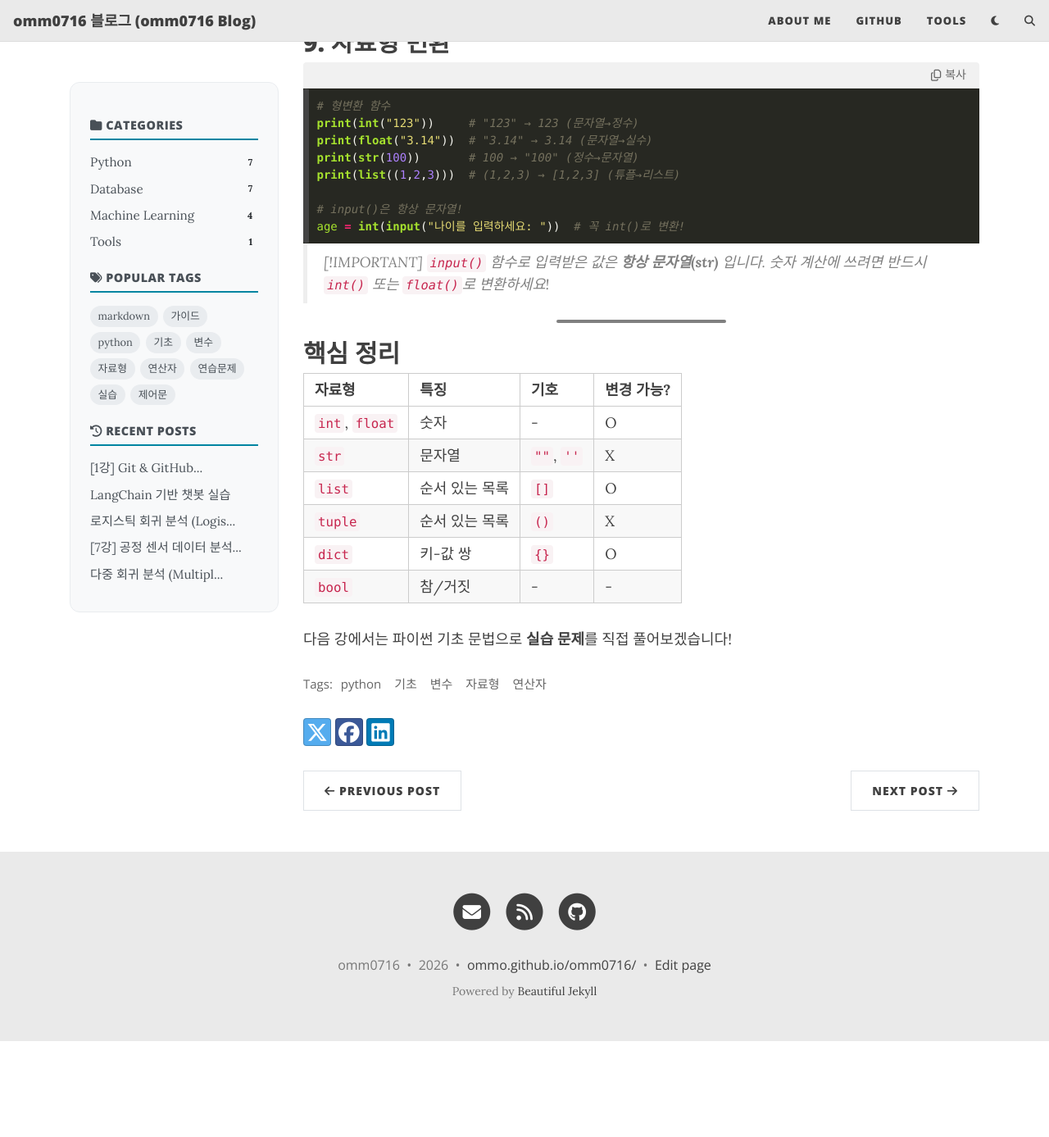
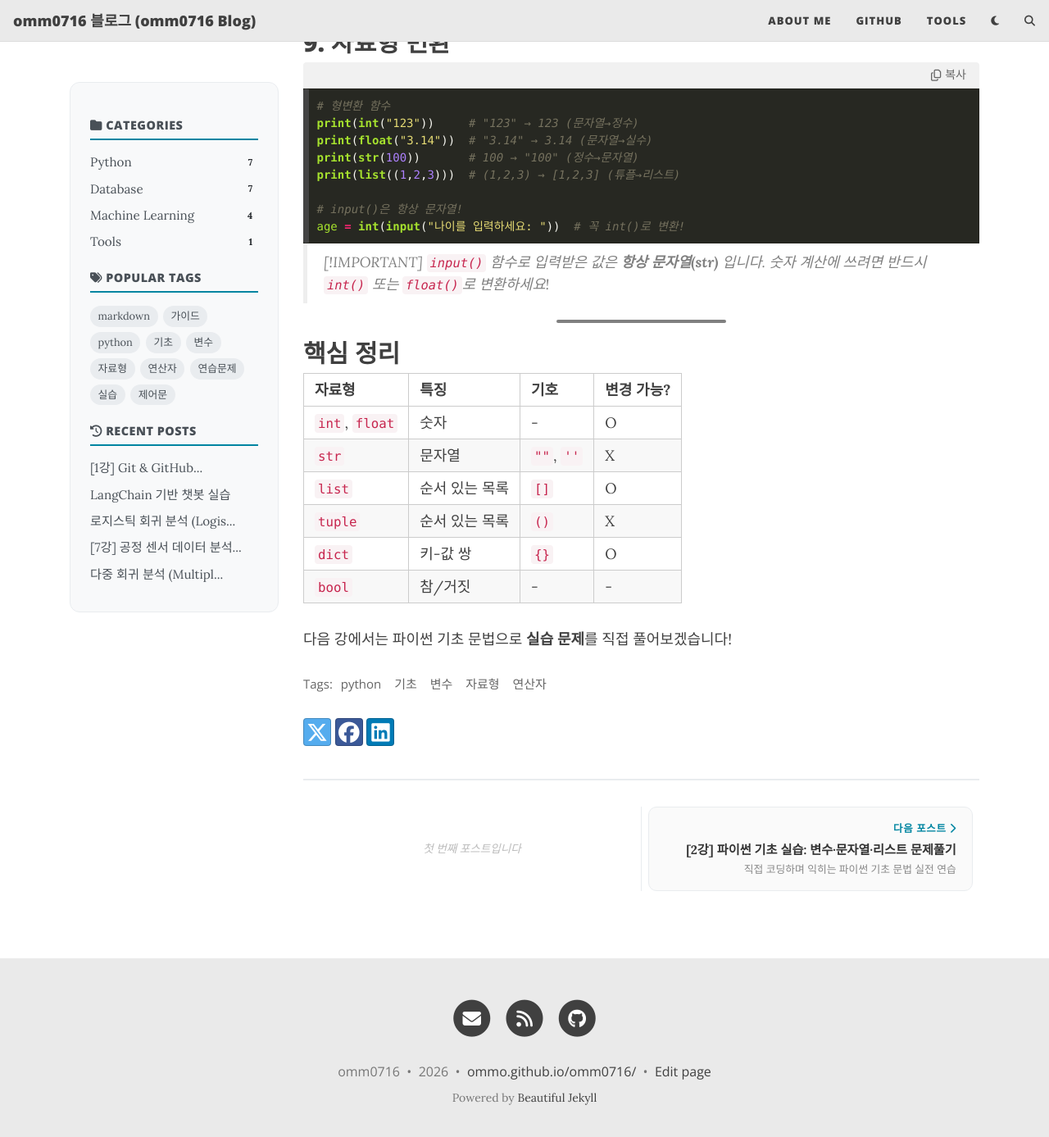
Before and after one commit to omm0716/omm0716.github.io, a Jekyll site: the page built from _posts/2026-03-12-python.md, in a window 1280 px wide and 1400 px high, scrolled down 5799 px. Shown: the top 1387 px of the window at 82% size. Built offline with Jekyll 4.4.1, drawn with Linux system fonts in a browser that asks for light colours; comment, search, counter and statistics services are not loaded; before the commit the page ends 7069 px from its top, so only the background shows below that.

Commit message:
post_update

```diff
--- a/_layouts/post.html
+++ b/_layouts/post.html
@@ -70,24 +70,70 @@ layout: base
         {% include social-share.html %}
       {% endif %}
 
-      <ul class="pagination blog-pager">
-        {% if page.previous.url %}
-        <li class="page-item previous">
-          <a class="page-link" href="{{ page.previous.url | relative_url }}" data-toggle="tooltip" data-placement="top" title="{{page.previous.title | strip_html | xml_escape}}">
-            <i class="fas fa-arrow-left" alt="Previous Post"></i>
-            <span class="d-none d-sm-inline-block">Previous Post</span>
-          </a>
-        </li>
+      {% comment %}같은 카테고리 내 이전/다음 포스트 네비게이션{% endcomment %}
+      {% if page.categories.size > 0 %}
+        {% assign current_category = page.categories[0] %}
+        {% assign cat_posts = site.categories[current_category] | sort: 'date' %}
+        {% assign post_count = cat_posts | size %}
+        {% assign prev_post = nil %}
+        {% assign next_post = nil %}
+        {% for p in cat_posts %}
+          {% if p.url == page.url %}
+            {% assign current_index = forloop.index0 %}
+          {% endif %}
+        {% endfor %}
+        {% if current_index > 0 %}
+          {% assign prev_post = cat_posts[current_index | minus: 1] %}
         {% endif %}
-        {% if page.next.url %}
-        <li class="page-item next">
-          <a class="page-link" href="{{ page.next.url | relative_url }}" data-toggle="tooltip" data-placement="top" title="{{page.next.title | strip_html | xml_escape}}">
-            <span class="d-none d-sm-inline-block">Next Post</span>
-            <i class="fas fa-arrow-right" alt="Next Post"></i>
-          </a>
-        </li>
+        {% assign next_index = current_index | plus: 1 %}
+        {% if next_index < post_count %}
+          {% assign next_post = cat_posts[next_index] %}
         {% endif %}
-      </ul>
+      {% else %}
+        {% assign prev_post = page.previous %}
+        {% assign next_post = page.next %}
+      {% endif %}
+
+      {% if prev_post or next_post %}
+      <nav class="post-nav-container" aria-label="포스트 네비게이션">
+        <div class="post-nav-grid">
+          <div class="post-nav-item post-nav-prev">
+            {% if prev_post %}
+            <a href="{{ prev_post.url | relative_url }}" class="post-nav-link">
+              <span class="post-nav-direction">
+                <i class="fas fa-chevron-left"></i> 이전 포스트
+              </span>
+              <span class="post-nav-title">{{ prev_post.title | strip_html | truncate: 50 }}</span>
+              {% if prev_post.subtitle %}
+                <span class="post-nav-subtitle">{{ prev_post.subtitle | strip_html | truncate: 60 }}</span>
+              {% endif %}
+            </a>
+            {% else %}
+            <span class="post-nav-empty">첫 번째 포스트입니다</span>
+            {% endif %}
+          </div>
+
+          <div class="post-nav-divider"></div>
+
+          <div class="post-nav-item post-nav-next">
+            {% if next_post %}
+            <a href="{{ next_post.url | relative_url }}" class="post-nav-link post-nav-link-right">
+              <span class="post-nav-direction">
+                다음 포스트 <i class="fas fa-chevron-right"></i>
+              </span>
+              <span class="post-nav-title">{{ next_post.title | strip_html | truncate: 50 }}</span>
+              {% if next_post.subtitle %}
+                <span class="post-nav-subtitle">{{ next_post.subtitle | strip_html | truncate: 60 }}</span>
+              {% endif %}
+            </a>
+            {% else %}
+            <span class="post-nav-empty">마지막 포스트입니다</span>
+            {% endif %}
+          </div>
+        </div>
+      </nav>
+      {% endif %}
+
       {% include comments.html %}
     </div>
   </div>
--- a/assets/css/custom.css
+++ b/assets/css/custom.css
@@ -196,3 +196,146 @@ pre.highlight,
   background-color: #272822 !important;
   color: #f8f8f2 !important;
 }
+
+/* ========================================
+   포스트 이전/다음 네비게이션 카드
+   ======================================== */
+.post-nav-container {
+  margin: 2.5rem 0 1.5rem;
+  border-top: 2px solid #e9ecef;
+  padding-top: 1.5rem;
+}
+
+.post-nav-grid {
+  display: grid;
+  grid-template-columns: 1fr auto 1fr;
+  gap: 0;
+  align-items: stretch;
+}
+
+.post-nav-item {
+  padding: 0.5rem;
+}
+
+.post-nav-divider {
+  width: 1px;
+  background-color: #e9ecef;
+  margin: 0.5rem 0;
+}
+
+.post-nav-link {
+  display: flex;
+  flex-direction: column;
+  gap: 0.4rem;
+  padding: 1rem 1.2rem;
+  border: 1px solid #e9ecef;
+  border-radius: 10px;
+  text-decoration: none !important;
+  color: inherit !important;
+  transition: all 0.25s ease;
+  height: 100%;
+  background-color: #fafafa;
+}
+
+.post-nav-link:hover {
+  border-color: #0085A1;
+  background-color: #f0fafc;
+  box-shadow: 0 4px 12px rgba(0, 133, 161, 0.12);
+  transform: translateY(-2px);
+  text-decoration: none !important;
+}
+
+.post-nav-link-right {
+  text-align: right;
+}
+
+.post-nav-direction {
+  display: block;
+  font-size: 0.78rem;
+  font-weight: 700;
+  color: #0085A1;
+  text-transform: uppercase;
+  letter-spacing: 0.05em;
+}
+
+.post-nav-title {
+  display: block;
+  font-size: 0.95rem;
+  font-weight: 600;
+  color: #333;
+  line-height: 1.4;
+  word-break: keep-all;
+}
+
+.post-nav-subtitle {
+  display: block;
+  font-size: 0.8rem;
+  color: #888;
+  line-height: 1.3;
+}
+
+.post-nav-empty {
+  display: flex;
+  align-items: center;
+  justify-content: center;
+  height: 100%;
+  color: #bbb;
+  font-size: 0.85rem;
+  font-style: italic;
+  padding: 1rem;
+}
+
+/* 다크모드 */
+[data-theme="dark"] .post-nav-container {
+  border-top-color: #333;
+}
+
+[data-theme="dark"] .post-nav-divider {
+  background-color: #333;
+}
+
+[data-theme="dark"] .post-nav-link {
+  background-color: #1e1e1e;
+  border-color: #333;
+  color: #e0e0e0 !important;
+}
+
+[data-theme="dark"] .post-nav-link:hover {
+  border-color: #4da6ff;
+  background-color: #1a2a38;
+  box-shadow: 0 4px 12px rgba(77, 166, 255, 0.15);
+}
+
+[data-theme="dark"] .post-nav-direction {
+  color: #4da6ff;
+}
+
+[data-theme="dark"] .post-nav-title {
+  color: #e0e0e0;
+}
+
+[data-theme="dark"] .post-nav-subtitle {
+  color: #888;
+}
+
+/* 모바일 대응 */
+@media (max-width: 640px) {
+  .post-nav-grid {
+    grid-template-columns: 1fr;
+    grid-template-rows: auto auto auto;
+  }
+
+  .post-nav-divider {
+    width: 100%;
+    height: 1px;
+    margin: 0;
+  }
+
+  .post-nav-link-right {
+    text-align: left;
+  }
+
+  .post-nav-item {
+    padding: 0.5rem 0;
+  }
+}
```
